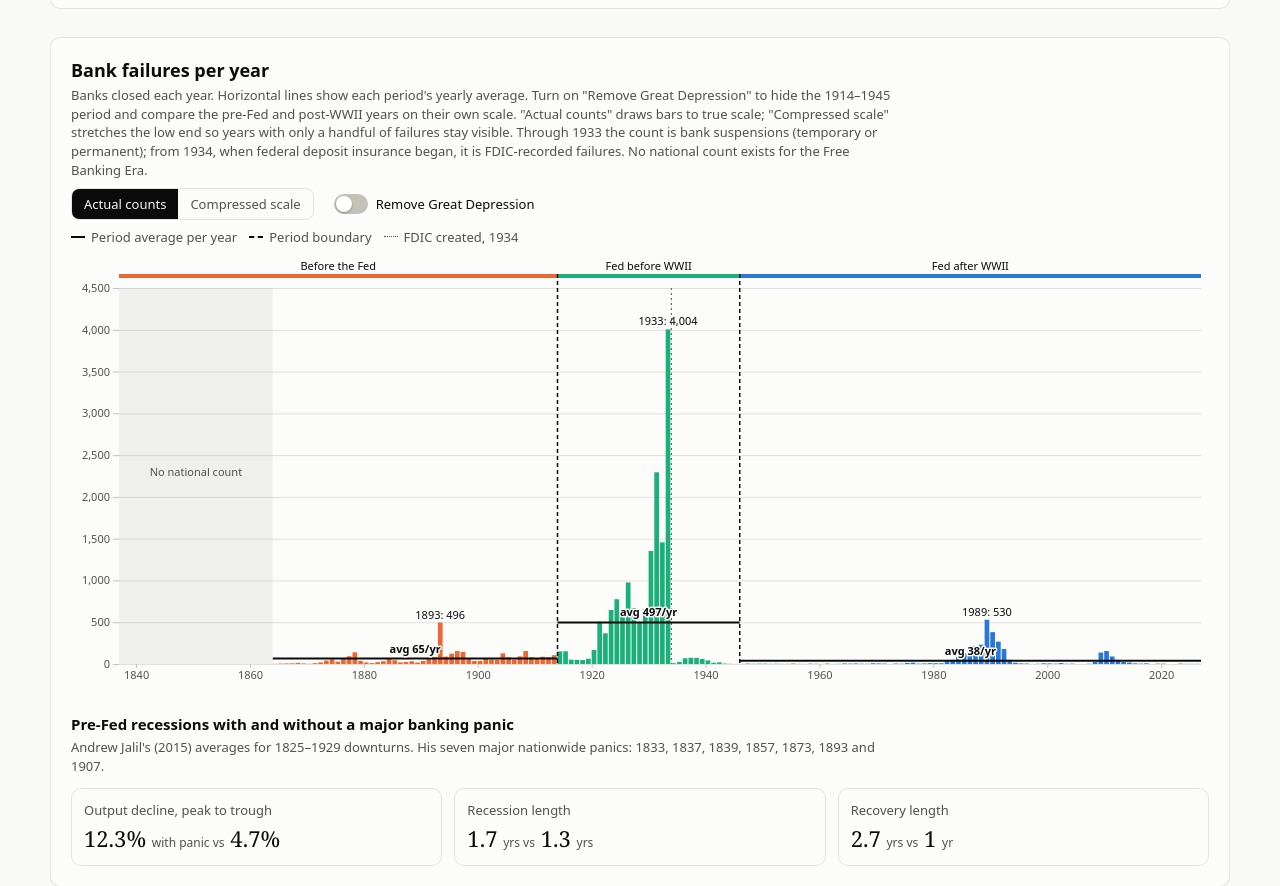
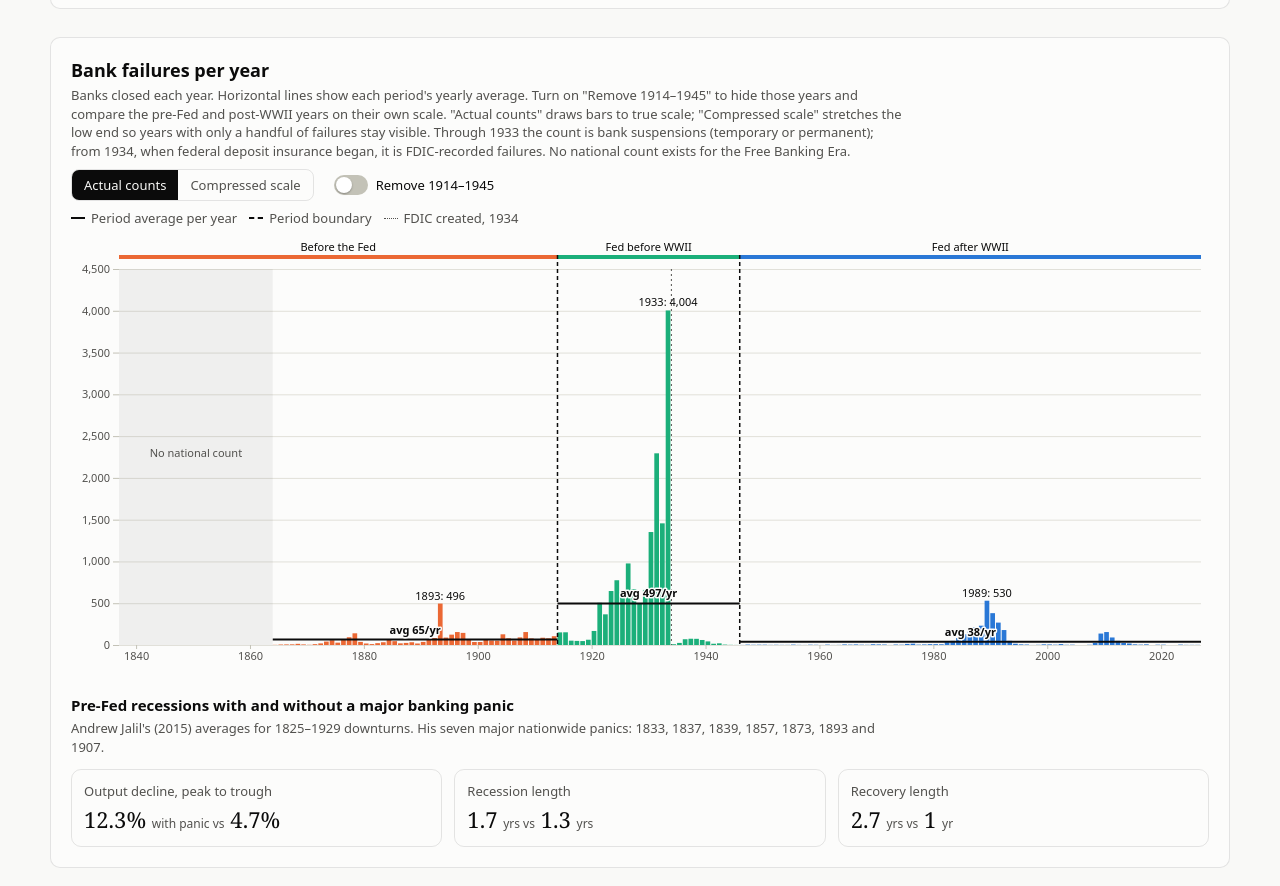
Before and after one commit to wrigh1ca-code/fed-history, a plain HTML site: page index.html in a window 1280 px wide. Shown: the part 2184-3070 px from the top of the page. Drawn offline with Linux system fonts and the light colour scheme.

Commit message:
Relabel bank chart switch to "Remove 1914–1945"
Co-Authored-By: Claude Opus 5.5 <noreply@anthropic.com>
Claude-Session: https://claude.ai/code/session_01WUYX1e3CySuj6jxUDHEacB

```diff
--- a/index.html
+++ b/index.html
@@ -182,10 +182,10 @@ html, body { margin: 0; background: var(--color-bg); }
 
   <section class="card" id="banks">
     <h2>Bank failures per year</h2>
-    <p class="sub">Banks closed each year. Horizontal lines show each period's yearly average. Turn on "Remove Great Depression" to hide the 1914–1945 period and compare the pre-Fed and post-WWII years on their own scale. "Actual counts" draws bars to true scale; "Compressed scale" stretches the low end so years with only a handful of failures stay visible. Through 1933 the count is bank suspensions (temporary or permanent); from 1934, when federal deposit insurance began, it is FDIC-recorded failures. No national count exists for the Free Banking Era.</p>
+    <p class="sub">Banks closed each year. Horizontal lines show each period's yearly average. Turn on "Remove 1914–1945" to hide those years and compare the pre-Fed and post-WWII years on their own scale. "Actual counts" draws bars to true scale; "Compressed scale" stretches the low end so years with only a handful of failures stay visible. Through 1933 the count is bank suspensions (temporary or permanent); from 1934, when federal deposit insurance began, it is FDIC-recorded failures. No national count exists for the Free Banking Era.</p>
     <div class="controls">
       <div class="seg" id="bank-scale" role="group" aria-label="Bank failures scale"><button type="button" data-scale="linear" aria-pressed="true">Actual counts</button><button type="button" data-scale="log" aria-pressed="false">Compressed scale</button></div>
-      <button type="button" class="switch" id="bank-mid" role="switch" aria-checked="false"><span class="track"><span class="knob"></span></span>Remove Great Depression</button>
+      <button type="button" class="switch" id="bank-mid" role="switch" aria-checked="false"><span class="track"><span class="knob"></span></span>Remove 1914–1945</button>
     </div>
     <div class="legend"><span><i class="sw" style="width:14px;height:0;border-top:2px solid var(--color-fg);border-radius:0"></i>Period average per year</span><span><i class="sw sw-brk"></i>Period boundary</span><span><i class="sw" style="width:14px;height:0;border-top:1px dotted var(--cds-text-secondary);border-radius:0"></i>FDIC created, 1934</span></div>
     <div class="chart" id="bank-chart" data-draw="banks" data-source="bank_failures regimes regime_stats" style="min-height:340px"></div>
```
